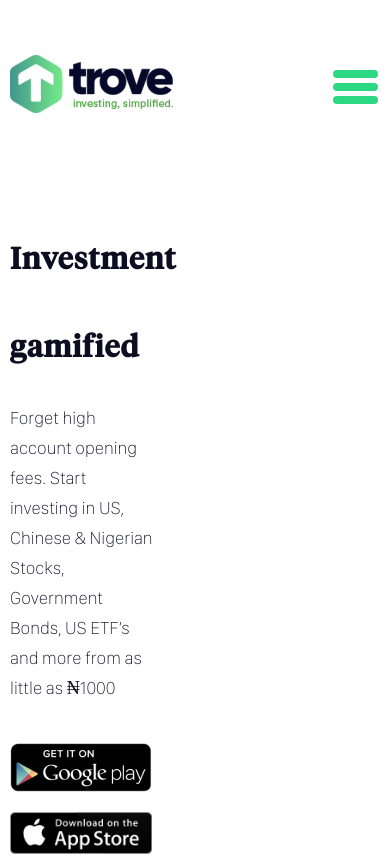
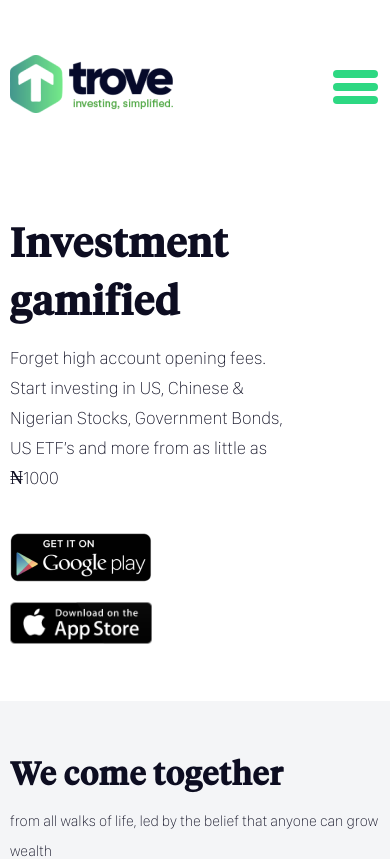
Before and after one commit to slimudoh/trove, a React (Create React App) app: page /about in a window 390 px wide. Shown: the top 859 px of the page. Built offline with nearby package versions, Linux system fonts and the light colour scheme.

Commit message:
about us mobile fixed

```diff
--- a/src/assets/css/app.css
+++ b/src/assets/css/app.css
@@ -1843,7 +1843,7 @@
 @media only screen and (max-width: 700px) {
   .about__bg--header {
     background-image: none;
-    padding-bottom: 100px;
+    padding-bottom: 50px;
   }
 }
 
@@ -1896,7 +1896,7 @@
   font-family: var(--tiempos-medium);
   font-size: 2.5em;
   font-weight: 600;
-  line-height: 88px;
+  line-height: 58px;
   letter-spacing: 1px;
   color: #0d0d21;
 }
@@ -1919,16 +1919,17 @@
   .about__bg--header-left > p {
     font-size: 0.95em;
   line-height: 30px;
+  max-width: 300px;
   }
 }
 
 @media only screen and (max-width: 1024px) {
   .about__bg--header-left > span {
-    font-size: 30px;
-  }
-
+    font-size: 2.5em ;
+  }
   .about__bg--header-left > p {
     font-size: 18px;
+    max-width: 300px;
   }
 }
 
@@ -1992,7 +1993,7 @@
   letter-spacing: 1px;
   color: #0d0d21;
   padding-top: 60px;
-  margin-bottom: 5px;
+  margin-bottom: 15px;
 }
 
 @media only screen and (max-width: 1400px) {
@@ -2006,7 +2007,7 @@
 .about__bg--photos > span {
   font-family: var(--compact-thin);
   font-size: 0.95em;
-  line-height: 44px;
+  line-height: 30px;
   color: #0d0d21;
 }
 
```
